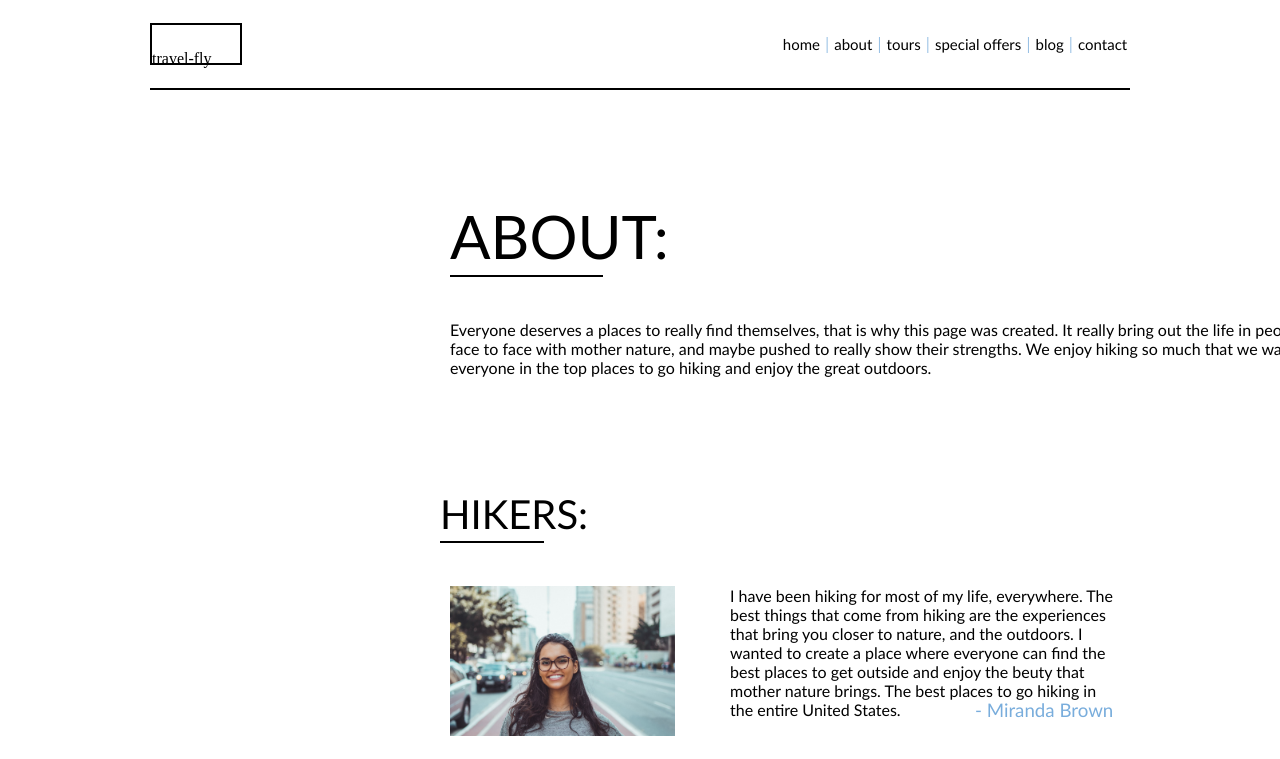
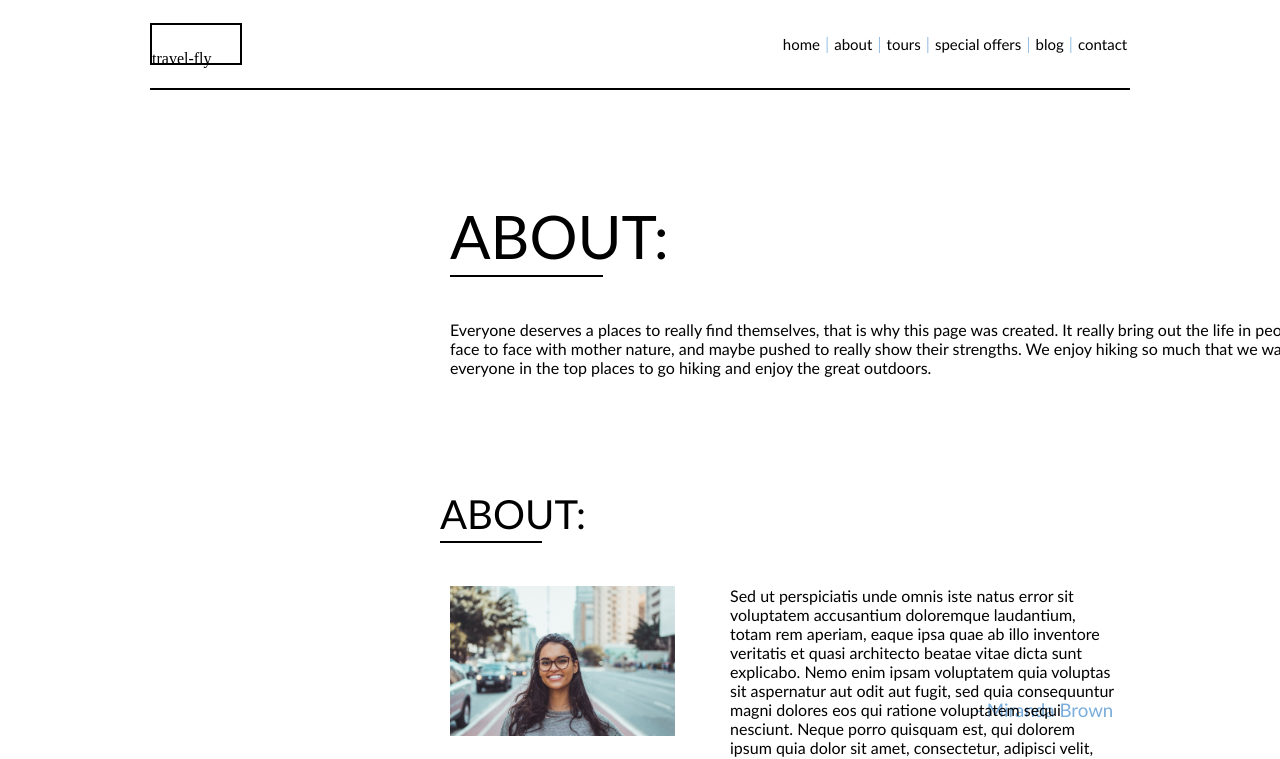
Before and after one commit to tatperry/newm-n215, a plain HTML site: page homework-five/about.html in a window 1280 px wide. Shown: the top 759 px of the page. Drawn offline with Linux system fonts and the light colour scheme.

Commit message:
Update about.html

```diff
--- a/homework-five/about.html
+++ b/homework-five/about.html
@@ -53,7 +53,7 @@
     </div>
     <!-- HEADER -->
     <div class="client">
-      HIKERS:
+      ABOUT:
       <span class="client-border"></span>
     </div>
     <br />
@@ -62,11 +62,7 @@
     <div class="client-info">
       <img src="images/about-client-01.jpg" alt="pic" height="150" width="260" />
       <p class="client-para">
-        I have been hiking for most of my life, everywhere. The best things that
-        come from hiking are the experiences that bring you closer to nature,
-        and the outdoors. I wanted to create a place where everyone can find the
-        best places to get outside and enjoy the beuty that mother nature
-        brings. The best places to go hiking in the entire United States.
+        Sed ut perspiciatis unde omnis iste natus error sit voluptatem accusantium doloremque laudantium, totam rem aperiam, eaque ipsa quae ab illo inventore veritatis et quasi architecto beatae vitae dicta sunt explicabo. Nemo enim ipsam voluptatem quia voluptas sit aspernatur aut odit aut fugit, sed quia consequuntur magni dolores eos qui ratione voluptatem sequi nesciunt. Neque porro quisquam est, qui dolorem ipsum quia dolor sit amet, consectetur, adipisci velit, sed quia non numquam eius modi tempora incidunt ut labore et dolore magnam aliquam quaerat voluptatem.
       </p>
       <h3>- Miranda Brown</h3>
     </div>
```
